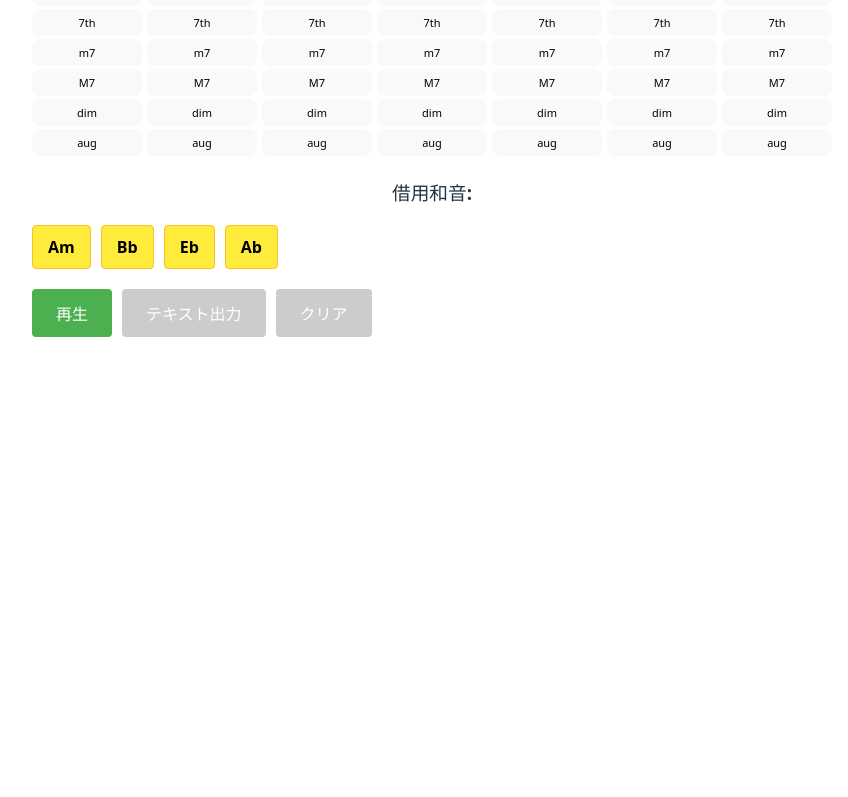
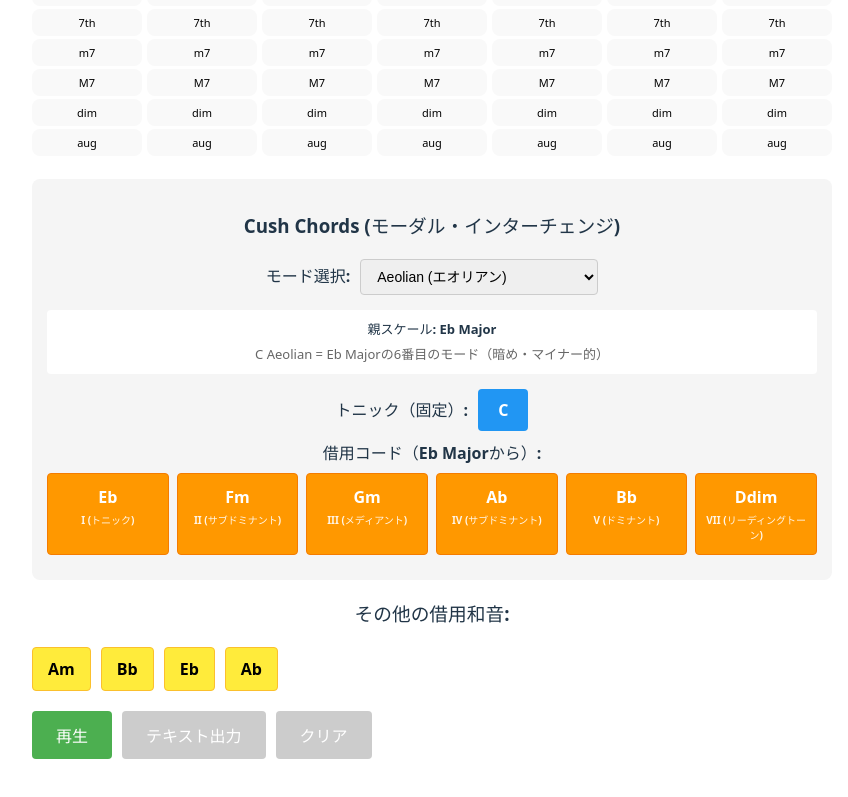
Before and after one commit to hashrock/20251024-chord-cc, a React (Vite) app: page / in a window 1280 px wide. Shown: the part 531-1328 px from the top of the page, without its empty margins (208-1056 px from the left). Before the commit the page ends 920 px from the top, so only its background shows below. Built offline with nearby package versions, Linux system fonts and the light colour scheme.

Commit message:
モード選択機能を追加し、各モードの詳細情報を表示する機能を実装しました。また、Cush Chordsのパレットを追加し、借用コードを選択できるようにしました。

```diff
--- a/src/App.tsx
+++ b/src/App.tsx
@@ -10,6 +10,7 @@ interface Chord {
 function App() {
   const [chords, setChords] = useState<Chord[]>([])
   const [isPlaying, setIsPlaying] = useState(false)
+  const [selectedMode, setSelectedMode] = useState<string>('aeolian')
 
   // 音名順に並べる
   const roots = [
@@ -30,6 +31,75 @@ function App() {
     { label: 'dim', value: 'dim' },
     { label: 'aug', value: 'aug' },
   ]
+
+  // モード定義：各モードと親スケールの関係
+  const modes = {
+    aeolian: {
+      name: 'Aeolian (エオリアン)',
+      parentKey: 'Eb Major',
+      description: 'C Aeolian = Eb Majorの6番目のモード（暗め・マイナー的）',
+      cushChords: [
+        { root: 'Eb', quality: '', degree: 'I', function: 'トニック' },
+        { root: 'F', quality: 'm', degree: 'II', function: 'サブドミナント' },
+        { root: 'G', quality: 'm', degree: 'III', function: 'メディアント' },
+        { root: 'Ab', quality: '', degree: 'IV', function: 'サブドミナント' },
+        { root: 'Bb', quality: '', degree: 'V', function: 'ドミナント' },
+        { root: 'D', quality: 'dim', degree: 'VII', function: 'リーディングトーン' },
+      ]
+    },
+    dorian: {
+      name: 'Dorian (ドリアン)',
+      parentKey: 'Bb Major',
+      description: 'C Dorian = Bb Majorの2番目のモード（明るめのマイナー）',
+      cushChords: [
+        { root: 'Bb', quality: '', degree: 'I', function: 'トニック' },
+        { root: 'D', quality: 'm', degree: 'III', function: 'メディアント' },
+        { root: 'Eb', quality: '', degree: 'IV', function: 'サブドミナント' },
+        { root: 'F', quality: '', degree: 'V', function: 'ドミナント' },
+        { root: 'G', quality: 'm', degree: 'VI', function: 'サブメディアント' },
+        { root: 'A', quality: 'dim', degree: 'VII', function: 'リーディングトーン' },
+      ]
+    },
+    phrygian: {
+      name: 'Phrygian (フリジアン)',
+      parentKey: 'Ab Major',
+      description: 'C Phrygian = Ab Majorの3番目のモード（エキゾチック・暗い）',
+      cushChords: [
+        { root: 'Ab', quality: '', degree: 'I', function: 'トニック' },
+        { root: 'Bb', quality: 'm', degree: 'II', function: 'サブドミナント' },
+        { root: 'Db', quality: '', degree: 'IV', function: 'サブドミナント' },
+        { root: 'Eb', quality: '', degree: 'V', function: 'ドミナント' },
+        { root: 'F', quality: 'm', degree: 'VI', function: 'サブメディアント' },
+        { root: 'G', quality: 'dim', degree: 'VII', function: 'リーディングトーン' },
+      ]
+    },
+    lydian: {
+      name: 'Lydian (リディアン)',
+      parentKey: 'G Major',
+      description: 'C Lydian = G Majorの4番目のモード（明るく浮遊感）',
+      cushChords: [
+        { root: 'G', quality: '', degree: 'I', function: 'トニック' },
+        { root: 'A', quality: 'm', degree: 'II', function: 'サブドミナント' },
+        { root: 'B', quality: 'm', degree: 'III', function: 'メディアント' },
+        { root: 'D', quality: '', degree: 'V', function: 'ドミナント' },
+        { root: 'E', quality: 'm', degree: 'VI', function: 'サブメディアント' },
+        { root: 'F#', quality: 'dim', degree: 'VII', function: 'リーディングトーン' },
+      ]
+    },
+    mixolydian: {
+      name: 'Mixolydian (ミクソリディアン)',
+      parentKey: 'F Major',
+      description: 'C Mixolydian = F Majorの5番目のモード（明るくブルージー）',
+      cushChords: [
+        { root: 'F', quality: '', degree: 'I', function: 'トニック' },
+        { root: 'G', quality: 'm', degree: 'II', function: 'サブドミナント' },
+        { root: 'A', quality: 'm', degree: 'III', function: 'メディアント' },
+        { root: 'Bb', quality: '', degree: 'IV', function: 'サブドミナント' },
+        { root: 'D', quality: 'm', degree: 'VI', function: 'サブメディアント' },
+        { root: 'E', quality: 'dim', degree: 'VII', function: 'リーディングトーン' },
+      ]
+    }
+  }
 
   const borrowedChords = [
     { root: 'A', quality: 'm' },
@@ -127,7 +197,7 @@ function App() {
     const noteFrequencies: Record<string, number> = {
       'C': 261.63, 'D': 293.66, 'E': 329.63, 'F': 349.23,
       'G': 392.00, 'A': 440.00, 'B': 493.88,
-      'Eb': 311.13, 'Ab': 415.30, 'Bb': 466.16,
+      'Db': 277.18, 'Eb': 311.13, 'F#': 369.99, 'Ab': 415.30, 'Bb': 466.16,
     }
 
     const root = chord.root.includes('b') ? chord.root : chord.root
@@ -249,8 +319,99 @@ function App() {
         </div>
       </div>
 
+      <div style={{ marginBottom: '20px', padding: '15px', background: '#f5f5f5', borderRadius: '8px' }}>
+        <h3>Cush Chords (モーダル・インターチェンジ)</h3>
+
+        {/* モード選択 */}
+        <div style={{ marginBottom: '15px' }}>
+          <label style={{ fontWeight: 'bold', marginRight: '10px' }}>モード選択:</label>
+          <select
+            value={selectedMode}
+            onChange={(e) => setSelectedMode(e.target.value)}
+            style={{
+              padding: '8px 12px',
+              fontSize: '14px',
+              borderRadius: '4px',
+              border: '1px solid #ccc',
+              cursor: 'pointer'
+            }}
+          >
+            {Object.entries(modes).map(([key, mode]) => (
+              <option key={key} value={key}>{mode.name}</option>
+            ))}
+          </select>
+        </div>
+
+        {/* 親スケール情報 */}
+        <div style={{
+          marginBottom: '15px',
+          padding: '10px',
+          background: 'white',
+          borderRadius: '4px',
+          fontSize: '13px'
+        }}>
+          <div style={{ fontWeight: 'bold', marginBottom: '5px' }}>
+            親スケール: {modes[selectedMode as keyof typeof modes].parentKey}
+          </div>
+          <div style={{ color: '#666' }}>
+            {modes[selectedMode as keyof typeof modes].description}
+          </div>
+        </div>
+
+        {/* トニック（C）固定 */}
+        <div style={{ marginBottom: '10px' }}>
+          <span style={{ fontWeight: 'bold', marginRight: '10px' }}>トニック（固定）:</span>
+          <button
+            onClick={() => addChord('C', '')}
+            style={{
+              padding: '10px 20px',
+              background: '#2196f3',
+              color: 'white',
+              border: 'none',
+              borderRadius: '4px',
+              cursor: 'pointer',
+              fontWeight: 'bold',
+              fontSize: '16px'
+            }}
+          >
+            C
+          </button>
+        </div>
+
+        {/* Cush Chords パレット */}
+        <div style={{ marginBottom: '10px' }}>
+          <div style={{ fontWeight: 'bold', marginBottom: '8px' }}>
+            借用コード（{modes[selectedMode as keyof typeof modes].parentKey}から）:
+          </div>
+          <div style={{ display: 'grid', gridTemplateColumns: 'repeat(auto-fill, minmax(120px, 1fr))', gap: '8px' }}>
+            {modes[selectedMode as keyof typeof modes].cushChords.map((chord, index) => (
+              <button
+                key={index}
+                onClick={() => addChord(chord.root, chord.quality, true)}
+                style={{
+                  padding: '12px 8px',
+                  background: '#ff9800',
+                  color: 'white',
+                  border: '1px solid #f57c00',
+                  borderRadius: '4px',
+                  cursor: 'pointer',
+                  fontWeight: 'bold',
+                  display: 'flex',
+                  flexDirection: 'column',
+                  alignItems: 'center',
+                  gap: '4px'
+                }}
+              >
+                <div style={{ fontSize: '16px' }}>{chord.root}{chord.quality}</div>
+                <div style={{ fontSize: '10px', opacity: 0.9 }}>{chord.degree} ({chord.function})</div>
+              </button>
+            ))}
+          </div>
+        </div>
+      </div>
+
       <div style={{ marginBottom: '20px' }}>
-        <h3>借用和音:</h3>
+        <h3>その他の借用和音:</h3>
         <div style={{ display: 'flex', gap: '10px', flexWrap: 'wrap' }}>
           {borrowedChords.map((chord, index) => (
             <button
```
